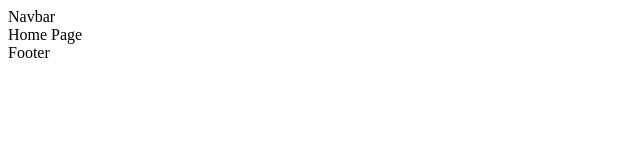
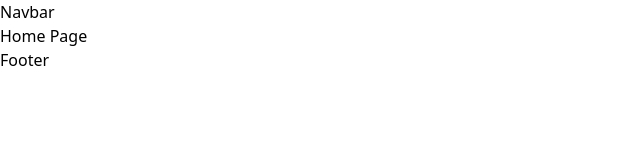
Before and after one commit to ricbm710/portfolio2025, a React (Vite) app: page / in a window 1280 px wide. Shown: the top 160 px of the page, without its empty margins (0-640 px from the left). Built offline with nearby package versions, Linux system fonts and the light colour scheme.

Commit message:
feat(style): install and configure Tailwind CSS

```diff
--- a/package.json
+++ b/package.json
@@ -10,9 +10,11 @@
     "preview": "vite preview"
   },
   "dependencies": {
+    "@tailwindcss/vite": "^4.1.13",
     "react": "^19.1.1",
     "react-dom": "^19.1.1",
-    "react-router": "^7.8.2"
+    "react-router": "^7.8.2",
+    "tailwindcss": "^4.1.13"
   },
   "devDependencies": {
     "@eslint/js": "^9.33.0",
--- a/src/index.css
+++ b/src/index.css
@@ -0,0 +1,4 @@
+@import "tailwindcss";
+
+@theme {
+}
--- a/vite.config.ts
+++ b/vite.config.ts
@@ -1,7 +1,9 @@
-import { defineConfig } from 'vite'
-import react from '@vitejs/plugin-react-swc'
+import { defineConfig } from "vite";
+import react from "@vitejs/plugin-react-swc";
+//twd
+import tailwindcss from "@tailwindcss/vite";
 
 // https://vite.dev/config/
 export default defineConfig({
-  plugins: [react()],
-})
+  plugins: [react(), tailwindcss()],
+});
```
Also changed, not shown: src/App.css (deleted), 1 other file (tests, documents, lock files or other folders).
